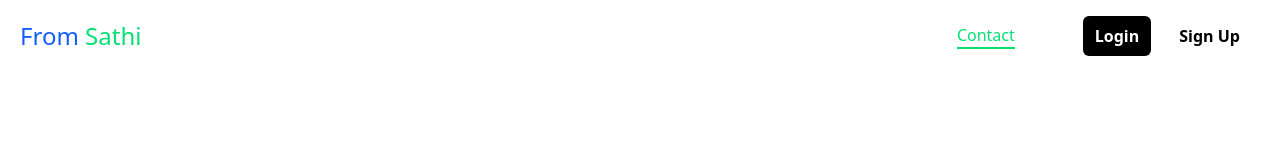
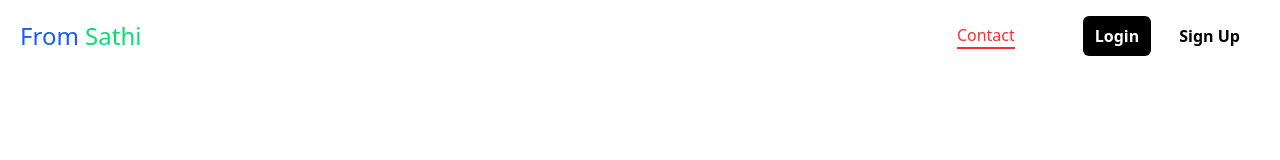
Before and after one commit to AbhayGhorela/form-sathi, a React (Vite) app: page /contact in a window 1280 px wide. Shown: the top 160 px of the page. Built offline with nearby package versions, Linux system fonts and the light colour scheme.

Commit message:
change active link color in Nav component from green to red

```diff
--- a/src/components/Nav.jsx
+++ b/src/components/Nav.jsx
@@ -33,7 +33,7 @@ function Nav() {
             <ul className="flex items-center gap-16">
                 {links.map((link,index)=>{
                   const isActive = link.path === location.pathname
-                  return <Link to={link.path} key={index} className={`${isActive?'text-green-400 border-b-2 border-green-400':''} capitalize font-medium hover:text-green-400 transition-all`}>{link.name}</Link>
+                  return <Link to={link.path} key={index} className={`${isActive?'text-red-500 border-b-2 border-red-500':''} capitalize font-medium hover:text-red-500 transition-all`}>{link.name}</Link>
 
                 })}
             </ul>
```
